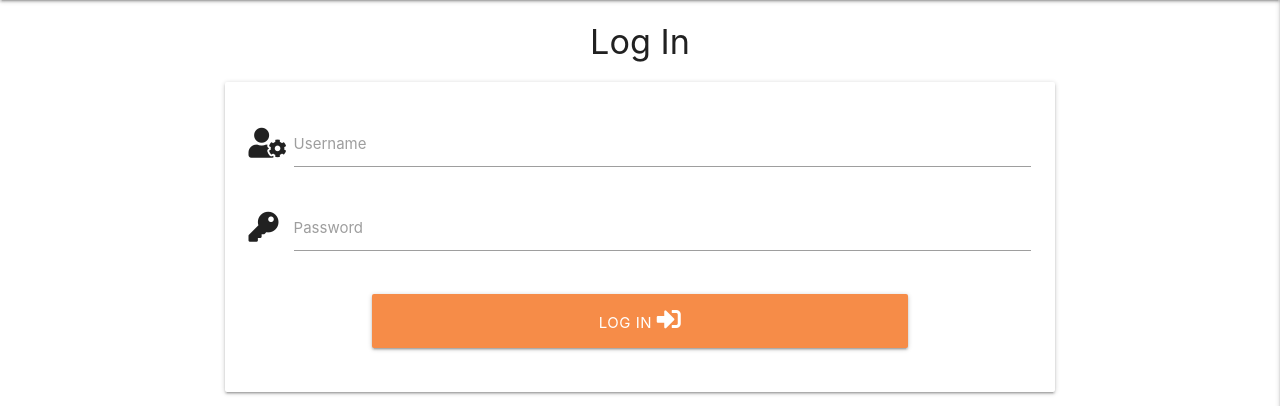
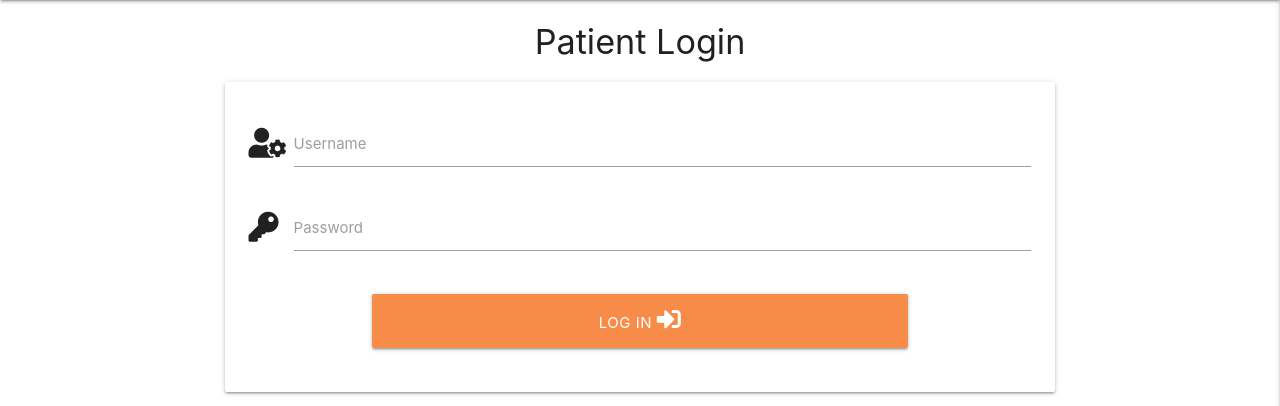
Before and after one commit to FruitbatM/airmed-doc-app, a Flask app: page /login in a window 1280 px wide. Shown: the part 64-470 px from the top of the page. Run offline with Flask 2, Linux system fonts and the light colour scheme; some libraries are stand-ins or nearby versions.

Commit message:
Update heading text

```diff
--- a/templates/login.html
+++ b/templates/login.html
@@ -3,20 +3,20 @@
 
 {% block content %}
 
-    <h4 class="center-align">Log In</h4>
-    <!--Register-->
+    <h4 class="center-align">Patient Login</h4>
+    <!-- Patient login -->
     <div class="row">
         <form class="col s12 m8 offset-m2" method="POST" action="{{ url_for('login') }}">
             <div class="card-panel">
                 <div class="row">
-                    <!--username-->
+                    <!-- Username -->
                     <div class="input-field col s12">
                         <i class="fas fa-user-cog prefix"></i>
                         <input  id="username" name="username" type="text" minlength="5"
                             maxlength="15" pattern="^[a-zA-Z0-9]{5,15}$" class="validate" required>
                         <label for="username">Username</label>
                     </div>
-                    <!--password-->
+                    <!-- Password -->
                     <div class="input-field col s12">
                         <i class="fas fa-key prefix"></i>
                         <input id="password" name="password" type="password" minlength="5"
@@ -32,7 +32,6 @@
             </div>
         </form>
     </div>
-
     <div class="row">
         <div class="col s12">
             <p class="center-align">
```
